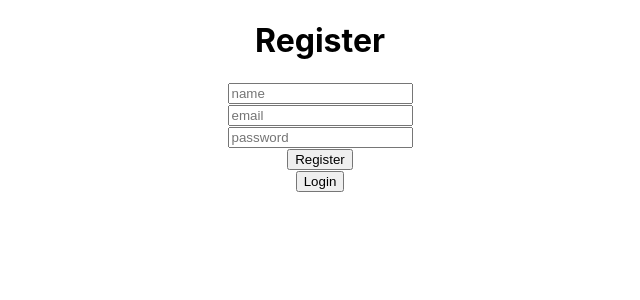
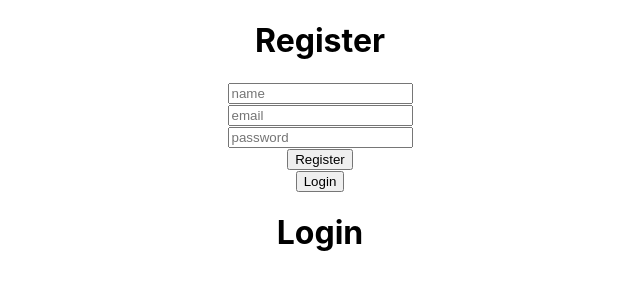
Before and after one commit to Criley71/mern5, a React (Create React App) app in the folder client/: page /login in a window 1280 px wide. Shown: the top 300 px of the page, without its empty margins (320-960 px from the left). Built offline with nearby package versions, Linux system fonts and the light colour scheme.

Commit message:
created login page and route

```diff
--- a/client/src/App.js
+++ b/client/src/App.js
@@ -49,7 +49,11 @@ function App() {
           </button>
           </a>
       </form>
-
+      <BrowserRouter>
+        <Routes>
+          <Route path = "/login" element={<Login />}/>
+        </Routes>
+      </BrowserRouter>
     </div>
     </>
   )
```
